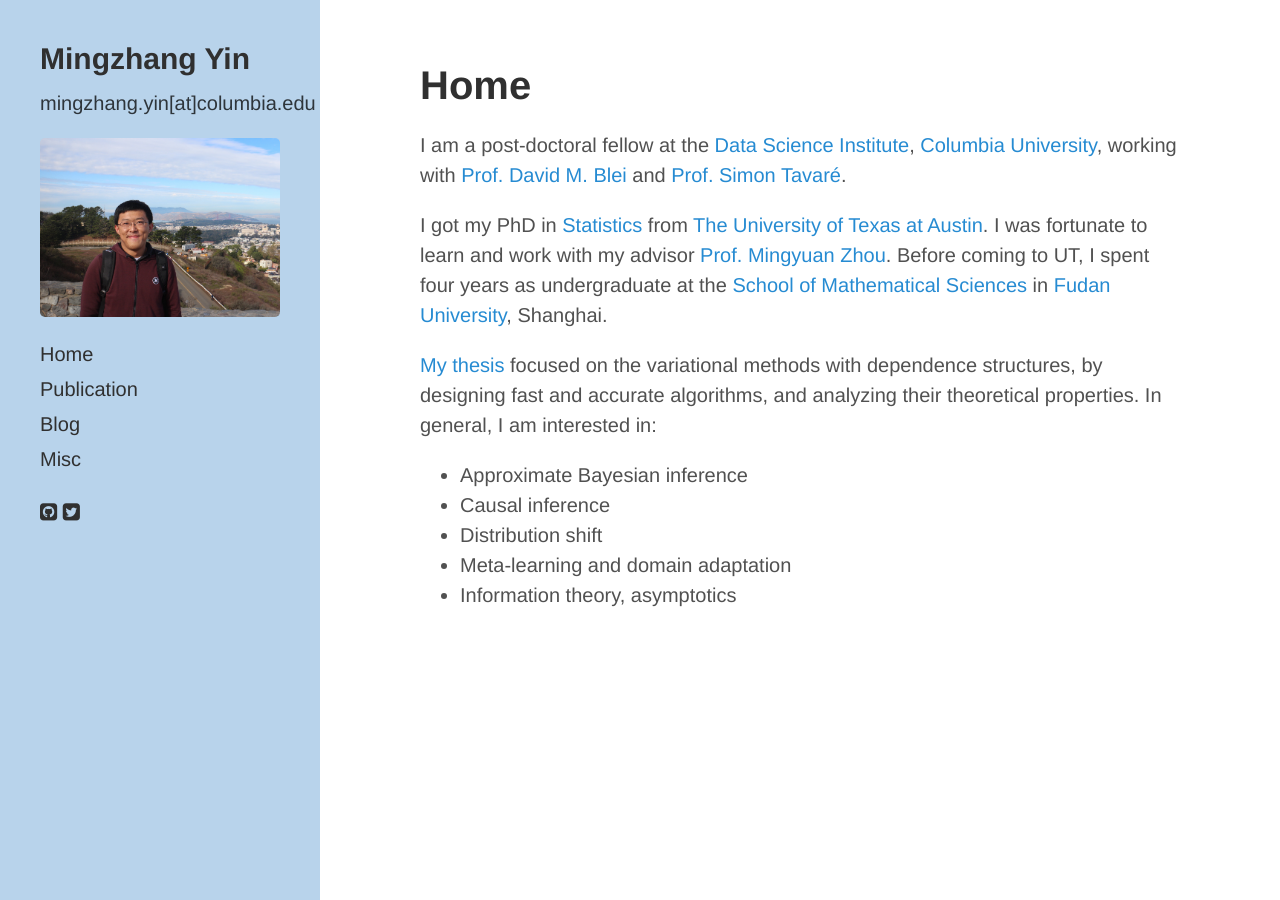
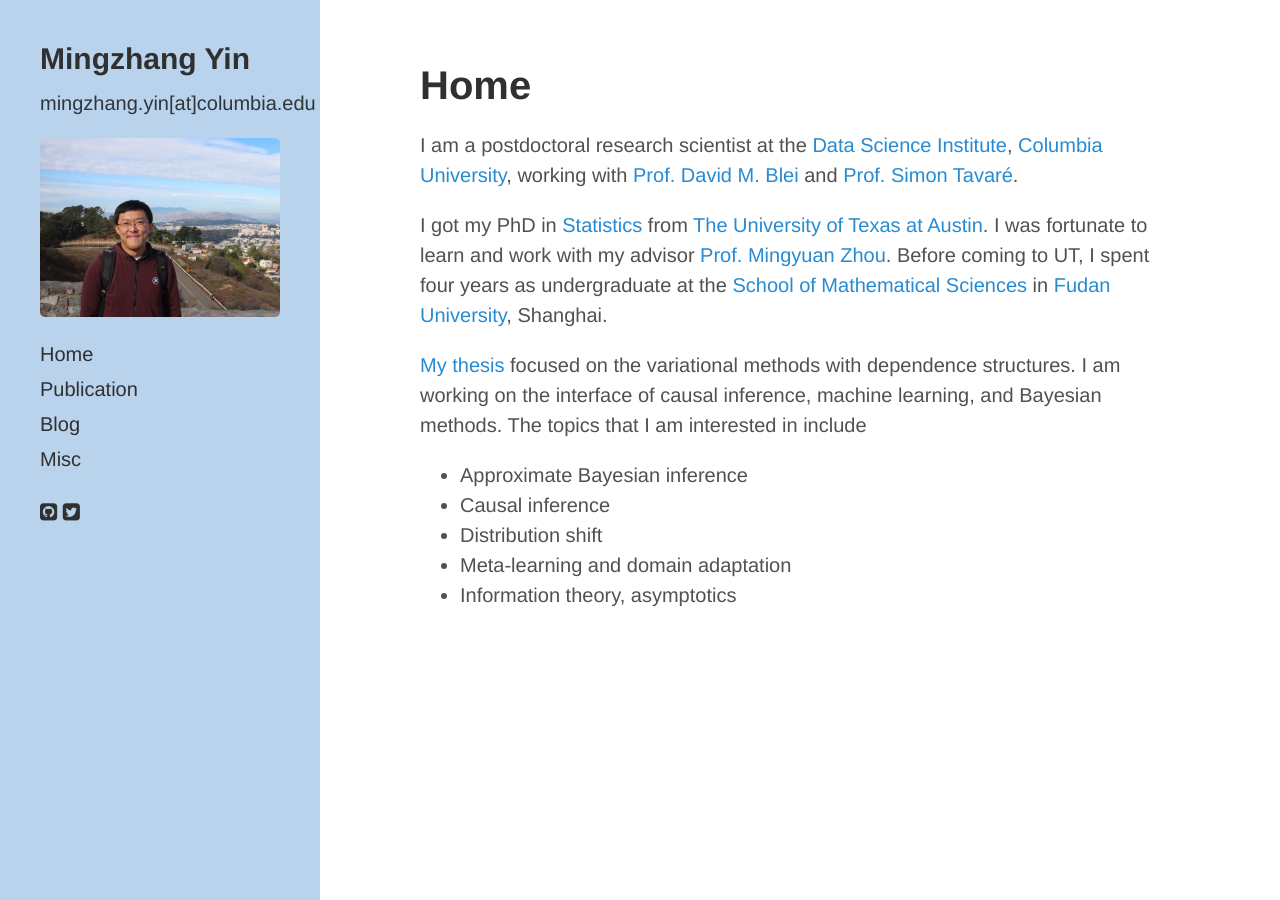
Before and after one commit to mingzhang-yin/mingzhang-yin.github.io, a Jekyll site: the page built from index.md, in a window 1280 px wide. Built offline with Jekyll 4.4.1, drawn with Linux system fonts in a browser that asks for light colours; nearby versions of some CDN libraries; a style sheet for code colours, icons or effects is not loaded.

Commit message:
Update index.md

```diff
--- a/index.md
+++ b/index.md
@@ -10,12 +10,12 @@ title: Home
 <div>
 <div class="row">
   <p>
- <p> I am a post-doctoral fellow at the <a href="https://datascience.columbia.edu">Data Science Institute</a>, <a href="https://www.columbia.edu">Columbia University</a>, working with <a href="http://www.cs.columbia.edu/~blei/">Prof. David M. Blei </a> and <a href="http://www.damtp.cam.ac.uk/user/st321/Columbia.html">Prof. Simon Tavaré</a>.</p>
+ <p> I am a postdoctoral research scientist at the <a href="https://datascience.columbia.edu">Data Science Institute</a>, <a href="https://www.columbia.edu">Columbia University</a>, working with <a href="http://www.cs.columbia.edu/~blei/">Prof. David M. Blei </a> and <a href="http://www.damtp.cam.ac.uk/user/st321/Columbia.html">Prof. Simon Tavaré</a>.</p>
 
 I got my PhD in <a href="https://stat.utexas.edu">Statistics </a> from <a href="https://www.utexas.edu">The University of Texas at Austin</a>. I was fortunate to learn and work with my advisor
   <a href="https://mingyuanzhou.github.io">Prof. Mingyuan Zhou</a>.  Before coming to UT, I spent four years as undergraduate at the <a href="http://math.fudan.edu.cn/olden/Index.htm"> School of Mathematical Sciences</a> in <a href="http://www.fudan.edu.cn/en/"> Fudan University</a>, Shanghai. </p>
 
- <p> <a href="https://repositories.lib.utexas.edu/bitstream/handle/2152/83980/YIN-DISSERTATION-2020.pdf?sequence=1&isAllowed=y">My thesis </a> focused on the variational methods with dependence structures, by designing fast and accurate algorithms, and analyzing their theoretical properties. In general, I am interested in: </p>
+ <p> <a href="https://repositories.lib.utexas.edu/bitstream/handle/2152/83980/YIN-DISSERTATION-2020.pdf?sequence=1&isAllowed=y">My thesis </a> focused on the variational methods with dependence structures. I am working on the interface of causal inference, machine learning, and Bayesian methods. The topics that I am interested in include </p>
   <p>
   <ul>
    <li> Approximate Bayesian inference </li>
```
